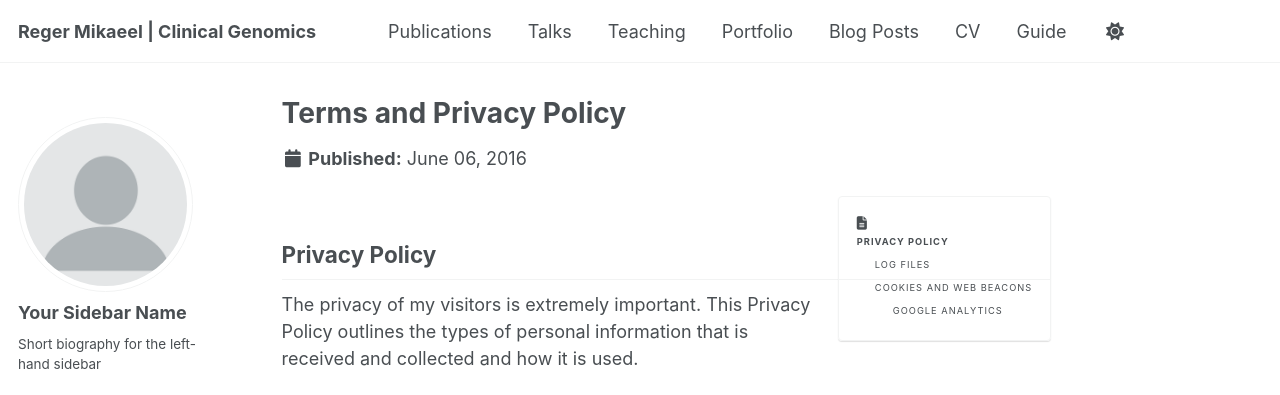
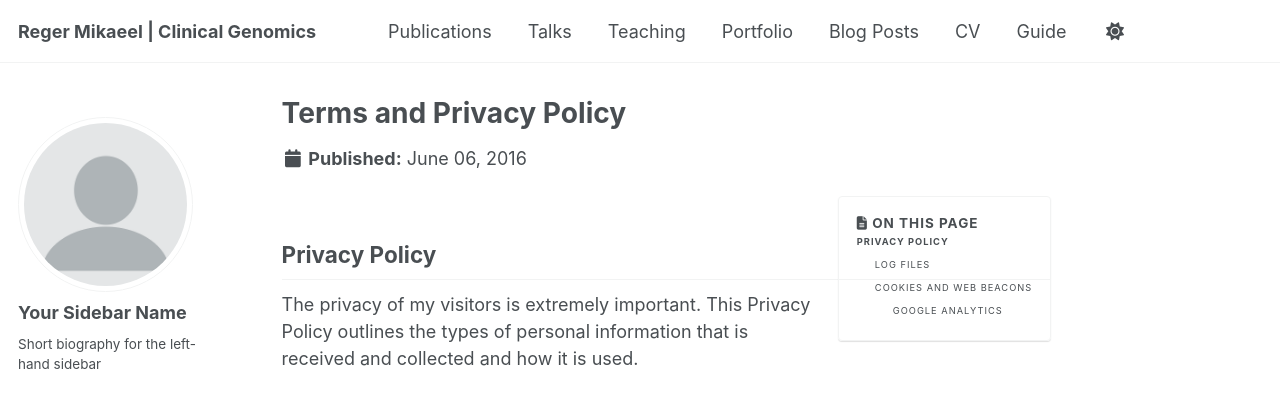
Before and after one commit to RegerMikaeel/RegerMikaeel.github.io, a Jekyll site: the page built from _pages/terms.md, in a window 1280 px wide and 1400 px high. Shown: the top 395 px of the window. Built offline with Jekyll 4.4.1, drawn with Linux system fonts in a browser that asks for light colours; some web fonts are replaced; a script bundle is joined from its source files by our own code; library files that are not in the unit come from our copies.

Commit message:
Update _config.yml

```diff
--- a/_config.yml
+++ b/_config.yml
@@ -7,13 +7,13 @@
 # server process.
 
 # Basic Site Settings
-locale                   : "St. Louis, Missouri, US"
+locale                   :  "en-US"
 site_theme               : "default" # The available themes options are "default", "air", "sunrise", "mint", "dirt" and "contrast"
 title                    : "Reger Mikaeel | Clinical Genomics"
 title_separator          : "-"
 name                     : &name "Reger Mikaeel"
 description              : &description "Academic website of Reger Mikaeel – Clinical Genomics and Molecular Diagnostics"   # Update this with a general description of your site, this is the default if not overridden by a page
-url                      : https://regermikaeel.github.io # The base hostname & protocol for your site e.g. "https://[your GitHub username].github.io",
+url                      : "https://regermikaeel.github.io" # The base hostname & protocol for your site e.g. "https://[your GitHub username].github.io",
                                                            # or if you already have some other page hosted on Github then use "https://[your GitHub username].github.io/[Your Repo Name]"
 baseurl                  : "" # the subpath of your site, e.g. "/blog"
 repository               : "RegerMikaeel/RegerMikaeel.github.io"
```
